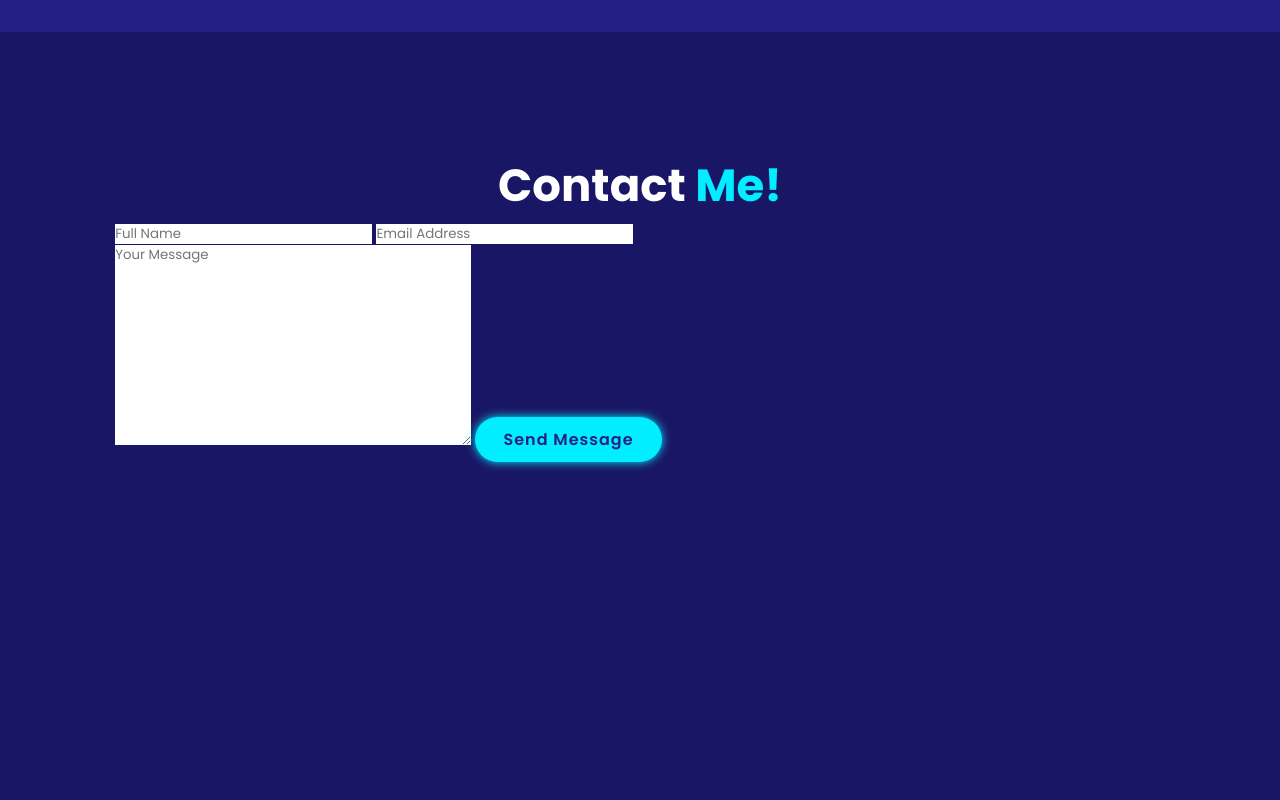
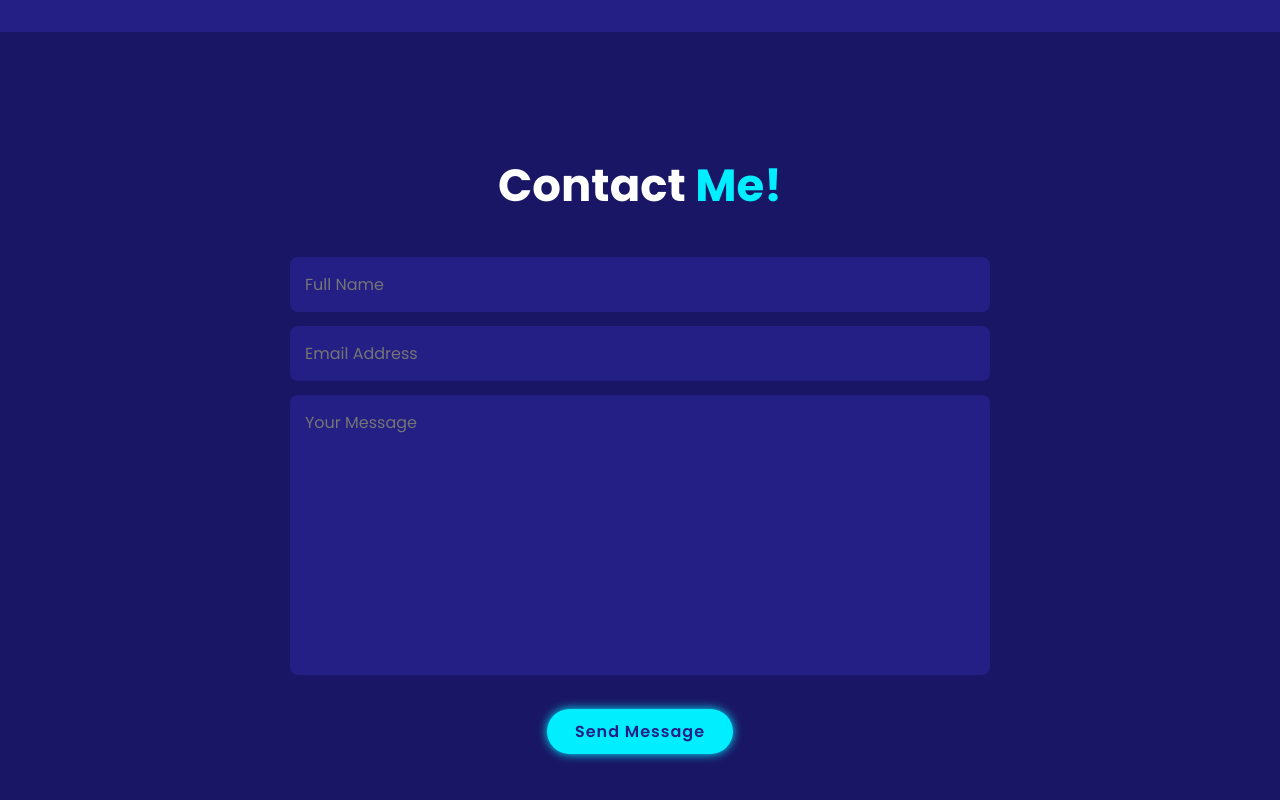
Before and after one commit to MozamelJawad/My_Portfolio, a website: page index.html in a window 1280 px wide. Shown: the part 2368-3168 px from the top of the page. Drawn offline with nearby package versions, Linux system fonts and the light colour scheme; files that its build step writes are made by us from their sources.

Commit message:
designed contacte form

```diff
--- a/style.css
+++ b/style.css
@@ -320,3 +320,42 @@ span {
   font-size: 2rem;
   color: var(--seocond-bg-color);
 }
+
+/* Contact Section */
+
+.contact h2 {
+  margin-bottom: 3rem;
+}
+
+.contact form {
+  max-width: 70rem;
+  margin: 1rem auto;
+  text-align: center;
+  margin-bottom: 3rem;
+}
+
+.contact form .input-box {
+  display: flex;
+  justify-content: space-between;
+  flex-wrap: wrap;
+}
+
+.contact form .input-box input,
+.contact form textarea {
+  width: 100%;
+  padding: 1.5rem;
+  font-size: 1.6rem;
+  color: var(--text-color);
+  background: var(--seocond-bg-color);
+  border-radius: 0.8rem;
+  margin: 0.7rem 0;
+}
+
+.contact form textarea {
+  resize: none;
+}
+
+.contact form .btn {
+  margin-top: 2rem;
+  cursor: pointer;
+}
```
